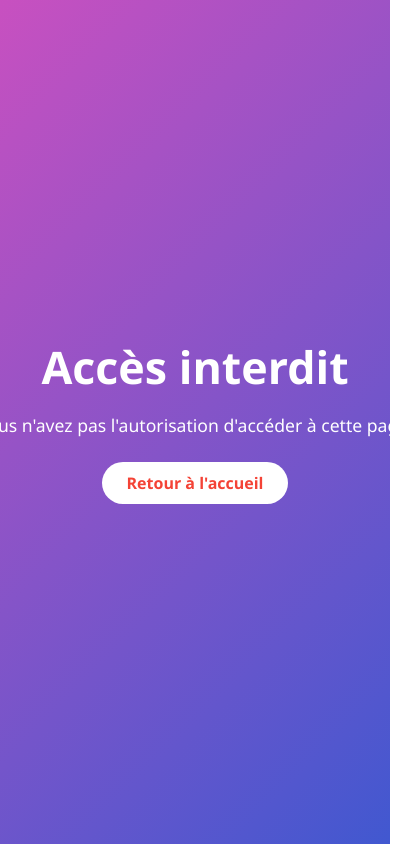
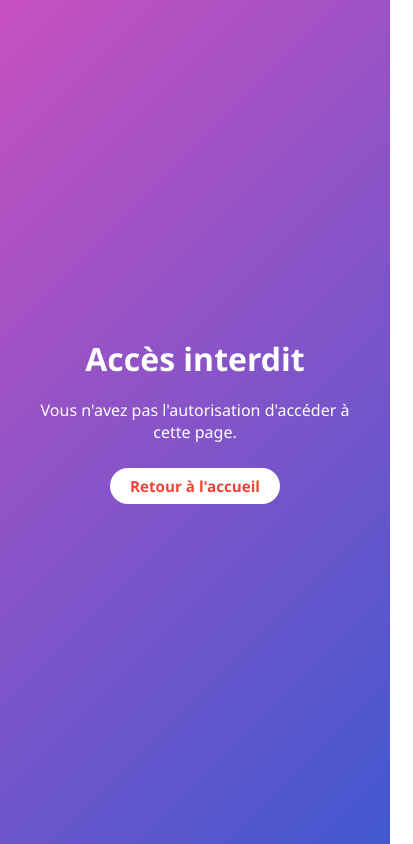
Before and after one commit to tgouss48/projet-pfa, a React app in the folder frontend-app/: page /forbidden in a window 390 px wide. Shown: the whole page, 413 px wide, since content can reach past the window. Built offline with nearby package versions, Linux system fonts and the light colour scheme; no server answers.

Commit message:
Modification Final

```diff
--- a/frontend-app/src/Pages/Style.css
+++ b/frontend-app/src/Pages/Style.css
@@ -13,26 +13,26 @@
   }
 
   .style-content h1 {
-    font-size: 2.8rem; /* 🔥 légèrement réduit */
+    font-size: 2.8rem;
     margin-bottom: 20px;
   }
 
   .style-content p {
-    font-size: 1.1rem; /* 🔥 plus petit pour être plus fin */
+    font-size: 1.1rem;
     margin-bottom: 25px;
-    white-space: nowrap; /* garder sur une ligne */
+    white-space: nowrap;
   }
 
   .style-content a {
     display: inline-block;
-    padding: 10px 25px; /* 🔥 réduit la taille du bouton */
+    padding: 10px 25px;
     background-color: white;
     color: #f44336;
     border-radius: 25px;
     font-weight: bold;
     text-decoration: none;
     transition: background 0.3s, color 0.3s;
-    font-size: 1rem; /* 🔥 texte du bouton un peu plus petit */
+    font-size: 1rem;
   }
 
   .style-content a:hover {
@@ -41,8 +41,17 @@
   }
 
   @media (max-width: 600px) {
-    .forbidden-content p {
-      font-size: 1.1rem;
-      white-space: normal; /* 👈 sur mobile, re-permettre le retour à la ligne si trop long */
+    .style-content h1 {
+      font-size: 2rem;
+    }
+
+    .style-content p {
+      font-size: 1rem;
+      white-space: normal;
+    }
+
+    .style-content a {
+      padding: 8px 20px;
+      font-size: 0.95rem;
     }
   }
--- a/frontend-app/src/Register/Register.js
+++ b/frontend-app/src/Register/Register.js
@@ -72,7 +72,7 @@ const Register = () => {
       });
 
       setTimeout(() => {
-        window.location.href = '/upload';
+        window.location.href = typeInscription === 'Recruteur' ? '/upload' : '/profil-description';
       }, 1500);
 
     } catch (error) {
```
Also changed, not shown: 1 other file.
